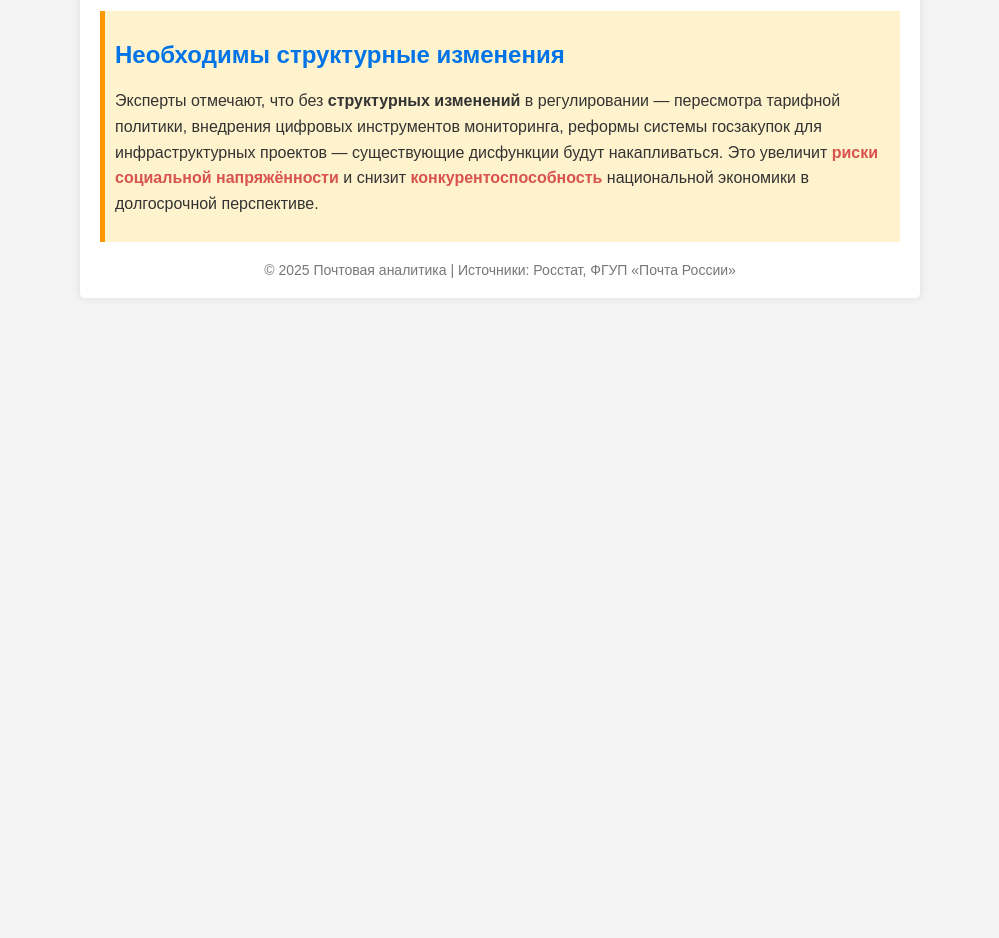
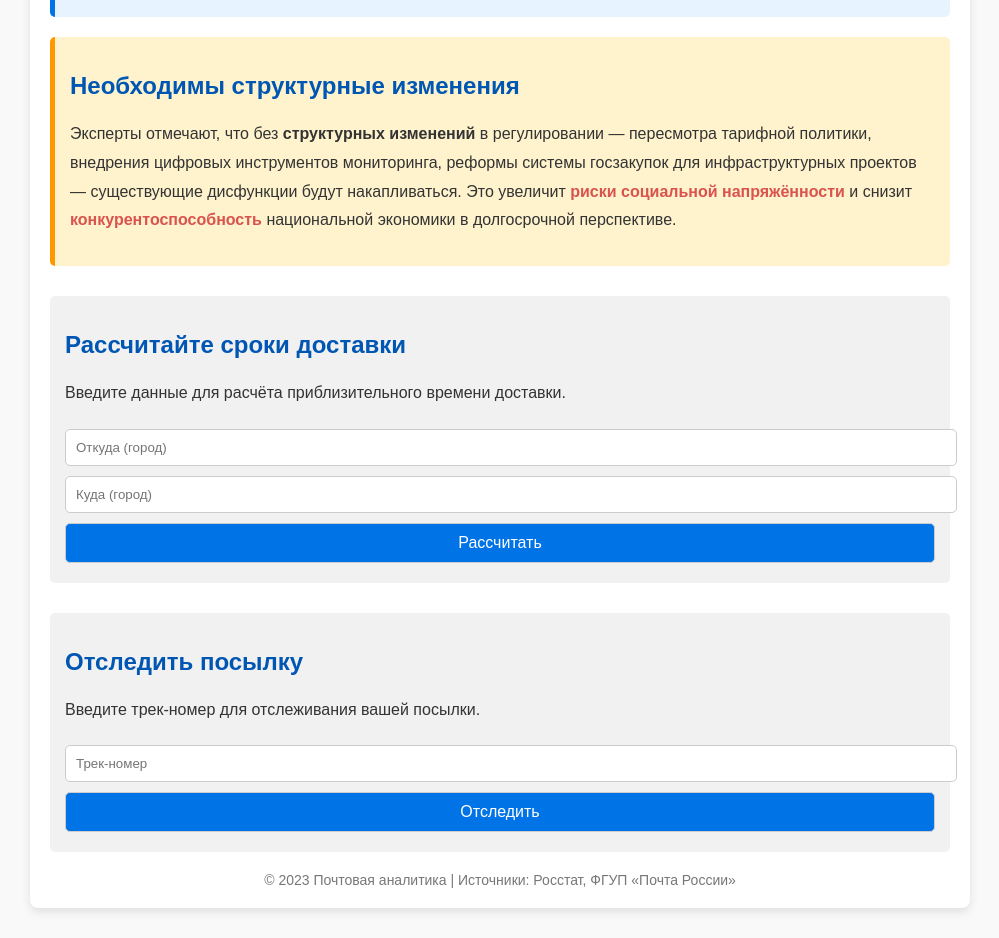
Before and after one commit to AlexRov777/postal-delivery, a plain HTML site: page index.html in a window 1280 px wide. Shown: the part 860-1798 px from the top of the page, without its empty margins (140-1139 px from the left). Before the commit the page ends 1178 px from the top, so only its background shows below. Drawn offline with Linux system fonts and the light colour scheme.

Commit message:
Update index.html

```diff
--- a/index.html
+++ b/index.html
@@ -1,3 +1,4 @@
+
 <!DOCTYPE html>
 <html lang="ru">
 <head>
@@ -6,41 +7,65 @@
     <title>Сроки доставки почтовых отправлений в России</title>
     <style>
         body {
-            font-family: Arial, sans-serif;
+            font-family: "Arial", sans-serif;
             margin: 0;
             padding: 0;
-            background-color: #f4f4f4;
+            background-color: #f9f9f9;
             color: #333;
         }
         .container {
-            max-width: 800px;
-            margin: 20px auto;
+            max-width: 900px;
+            margin: 30px auto;
             padding: 20px;
             background: white;
-            box-shadow: 0 0 10px rgba(0, 0, 0, 0.1);
-            border-radius: 5px;
+            box-shadow: 0 4px 10px rgba(0, 0, 0, 0.1);
+            border-radius: 8px;
         }
         h1, h2 {
-            color: #0073e6;
+            color: #0056b3;
         }
         p {
-            line-height: 1.6;
+            line-height: 1.8;
         }
         .highlight {
             font-weight: bold;
             color: #d9534f;
         }
+        .tips, .analysis {
+            padding: 15px;
+            border-left: 5px solid;
+            margin-top: 20px;
+            border-radius: 5px;
+        }
         .tips {
             background: #e7f3ff;
-            padding: 10px;
-            border-left: 5px solid #0073e6;
-            margin-top: 20px;
+            border-color: #0073e6;
         }
         .analysis {
             background: #fff3cd;
+            border-color: #ff9800;
+        }
+        .form-section {
+            margin-top: 30px;
+            padding: 15px;
+            background: #f1f1f1;
+            border-radius: 5px;
+        }
+        input, button {
             padding: 10px;
-            border-left: 5px solid #ff9800;
-            margin-top: 20px;
+            margin: 5px 0;
+            width: 100%;
+            border: 1px solid #ccc;
+            border-radius: 5px;
+        }
+        button {
+            background: #0073e6;
+            color: white;
+            font-size: 16px;
+            cursor: pointer;
+        }
+        button:hover {
+            background: #005bb5;
         }
         footer {
             margin-top: 20px;
@@ -82,9 +107,23 @@
             <h2>Необходимы структурные изменения</h2>
             <p>Эксперты отмечают, что без <strong>структурных изменений</strong> в регулировании — пересмотра тарифной политики, внедрения цифровых инструментов мониторинга, реформы системы госзакупок для инфраструктурных проектов — существующие дисфункции будут накапливаться. Это увеличит <span class="highlight">риски социальной напряжённости</span> и снизит <span class="highlight">конкурентоспособность</span> национальной экономики в долгосрочной перспективе.</p>
         </div>
+<div class="form-section">
+            <h2>Рассчитайте сроки доставки</h2>
+            <p>Введите данные для расчёта приблизительного времени доставки.</p>
+            <input type="text" placeholder="Откуда (город)">
+            <input type="text" placeholder="Куда (город)">
+            <button>Рассчитать</button>
+        </div>
+
+        <div class="form-section">
+            <h2>Отследить посылку</h2>
+            <p>Введите трек-номер для отслеживания вашей посылки.</p>
+            <input type="text" placeholder="Трек-номер">
+            <button>Отследить</button>
+        </div>
 
         <footer>
-            &copy; 2025 Почтовая аналитика | Источники: Росстат, ФГУП «Почта России»
+            &copy; 2023 Почтовая аналитика | Источники: Росстат, ФГУП «Почта России»
         </footer>
     </div>
 
```
